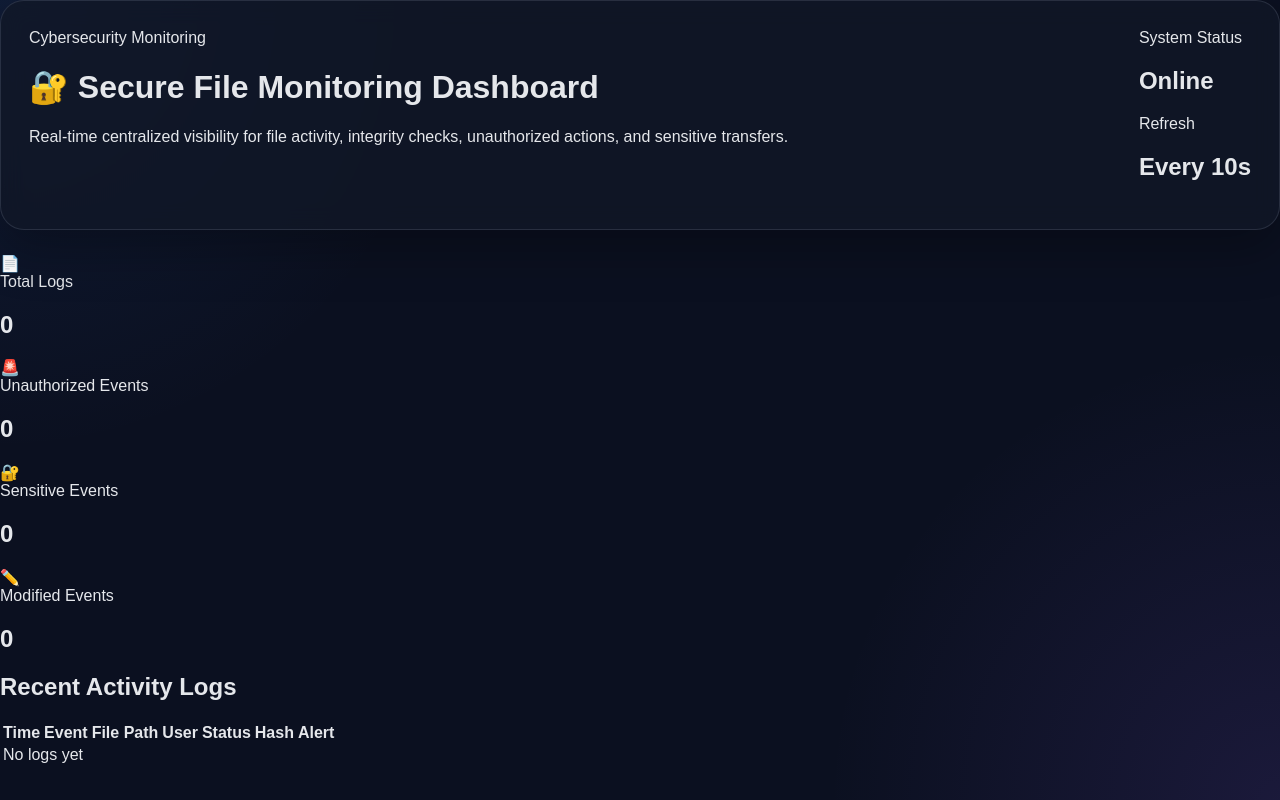
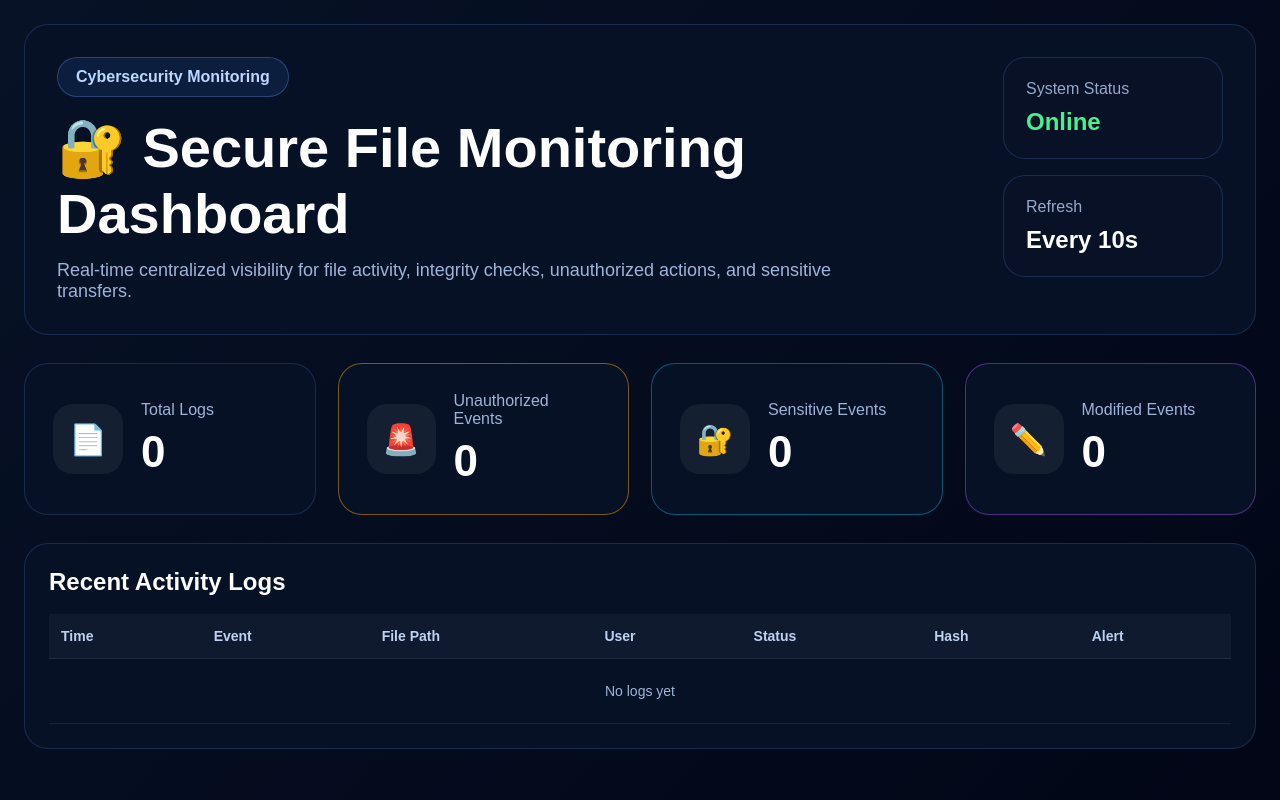
Before and after one commit to siddhantkumbhar107/Secure-file-monitor-system, a Flask app: page / in a window 1280 px wide. Run offline with Flask 3, Linux system fonts and the light colour scheme.

Commit message:
Update style.css

```diff
--- a/server/static/style.css
+++ b/server/static/style.css
@@ -1,393 +1,196 @@
 * {
+  margin: 0;
+  padding: 0;
   box-sizing: border-box;
-}
-
-:root {
-    --bg: #0b1020;
-    --panel: rgba(17, 24, 39, 0.78);
-    --panel-2: rgba(15, 23, 42, 0.92);
-    --border: rgba(148, 163, 184, 0.18);
-    --text: #e5e7eb;
-    --muted: #94a3b8;
-    --white: #f8fafc;
-    --blue: #3b82f6;
-    --green: #16a34a;
-    --red: #dc2626;
-    --yellow: #d97706;
-    --purple: #8b5cf6;
-    --cyan: #06b6d4;
-    --shadow: 0 20px 50px rgba(0, 0, 0, 0.28);
+  font-family: Arial, sans-serif;
 }
 
 body {
-    margin: 0;
-    font-family: Arial, sans-serif;
-    background:
-        radial-gradient(circle at top left, rgba(59, 130, 246, 0.10), transparent 30%),
-        radial-gradient(circle at bottom right, rgba(139, 92, 246, 0.12), transparent 30%),
-        var(--bg);
-    color: var(--text);
+  background: linear-gradient(135deg, #071226, #020617);
+  color: #fff;
   min-height: 100vh;
-    position: relative;
-    overflow-x: hidden;
+  padding: 24px;
 }
 
-.bg-glow {
-    position: fixed;
-    width: 360px;
-    height: 360px;
-    filter: blur(80px);
-    opacity: 0.22;
-    z-index: 0;
-    pointer-events: none;
-}
-
-.glow-1 {
-    background: var(--blue);
-    top: -100px;
-    left: -80px;
-}
-
-.glow-2 {
-    background: var(--purple);
-    right: -80px;
-    bottom: -120px;
-}
-
-.page {
-    position: relative;
-    z-index: 1;
-    max-width: 1240px;
-    margin: 0 auto;
-    padding: 28px;
+.container {
+  max-width: 1400px;
+  margin: auto;
 }
 
 .hero {
   display: flex;
   justify-content: space-between;
-    gap: 24px;
-    align-items: stretch;
-    background: var(--panel);
-    backdrop-filter: blur(12px);
-    border: 1px solid var(--border);
+  gap: 20px;
+  background: rgba(7, 18, 38, 0.95);
+  border: 1px solid rgba(100, 149, 237, 0.2);
   border-radius: 24px;
-    padding: 28px;
-    box-shadow: var(--shadow);
-    margin-bottom: 24px;
+  padding: 32px;
+  margin-bottom: 28px;
 }
 
-.hero-left h1 {
-    margin: 12px 0 10px;
-    font-size: 42px;
-    line-height: 1.1;
-    color: var(--white);
+.badge {
+  display: inline-block;
+  padding: 10px 18px;
+  border-radius: 999px;
+  background: rgba(59, 130, 246, 0.12);
+  border: 1px solid rgba(96, 165, 250, 0.3);
+  color: #bcd7ff;
+  font-weight: bold;
+  margin-bottom: 18px;
 }
 
-.hero-left p {
-    margin: 0;
-    max-width: 760px;
-    color: var(--muted);
-    font-size: 16px;
-    line-height: 1.6;
+.hero h1 {
+  font-size: 56px;
+  margin-bottom: 14px;
 }
 
-.hero-badge {
-    display: inline-block;
-    padding: 8px 14px;
-    border-radius: 999px;
-    background: rgba(59, 130, 246, 0.14);
-    color: #bfdbfe;
-    border: 1px solid rgba(59, 130, 246, 0.28);
-    font-size: 13px;
-    font-weight: bold;
-    letter-spacing: 0.02em;
+.hero p {
+  color: #9fb3d9;
+  font-size: 18px;
+  max-width: 850px;
 }
 
-.hero-right {
+.status-boxes {
   display: flex;
   flex-direction: column;
-    gap: 14px;
+  gap: 16px;
   min-width: 220px;
 }
 
-.mini-card {
-    background: var(--panel-2);
-    border: 1px solid var(--border);
-    border-radius: 18px;
-    padding: 18px;
+.status-card {
+  background: rgba(10, 18, 40, 0.95);
+  border: 1px solid rgba(100, 149, 237, 0.2);
+  border-radius: 22px;
+  padding: 22px;
 }
 
-.mini-label {
+.status-card span {
+  color: #97a9c9;
   display: block;
-    color: var(--muted);
-    font-size: 13px;
-    margin-bottom: 8px;
+  margin-bottom: 10px;
 }
 
-.mini-value {
-    display: block;
-    font-size: 22px;
-    font-weight: bold;
-    color: var(--white);
+.status-card h2 {
+  font-size: 24px;
 }
 
-.mini-value.online {
-    color: #4ade80;
+.online {
+  color: #45f28c;
 }
 
-.stats {
+.cards {
   display: grid;
   grid-template-columns: repeat(4, 1fr);
-    gap: 18px;
-    margin-bottom: 24px;
+  gap: 22px;
+  margin-bottom: 28px;
 }
 
-.stat-card {
+.card {
+  background: rgba(7, 18, 38, 0.95);
+  border: 1px solid rgba(100, 149, 237, 0.2);
+  border-radius: 24px;
+  padding: 28px;
   display: flex;
   align-items: center;
-    gap: 16px;
-    background: var(--panel);
-    backdrop-filter: blur(12px);
-    border: 1px solid var(--border);
-    border-radius: 22px;
-    padding: 22px;
-    box-shadow: var(--shadow);
+  gap: 18px;
 }
 
-.stat-card.warning {
-    border-color: rgba(217, 119, 6, 0.35);
+.card.warning {
+  border-color: rgba(245, 158, 11, 0.5);
 }
 
-.stat-card.info {
-    border-color: rgba(6, 182, 212, 0.35);
+.card.info {
+  border-color: rgba(6, 182, 212, 0.45);
 }
 
-.stat-card.accent {
-    border-color: rgba(139, 92, 246, 0.35);
+.card.purple {
+  border-color: rgba(168, 85, 247, 0.45);
 }
 
-.stat-icon {
-    width: 54px;
-    height: 54px;
-    border-radius: 16px;
-    display: grid;
-    place-items: center;
-    font-size: 24px;
-    background: rgba(148, 163, 184, 0.10);
-    border: 1px solid rgba(148, 163, 184, 0.16);
+.icon {
+  width: 70px;
+  height: 70px;
+  border-radius: 20px;
+  background: rgba(255,255,255,0.06);
+  display: flex;
+  justify-content: center;
+  align-items: center;
+  font-size: 30px;
 }
 
-.stat-title {
-    color: var(--muted);
-    font-size: 14px;
+.card span {
+  color: #9fb3d9;
+  display: block;
   margin-bottom: 8px;
+  font-size: 16px;
 }
 
-.stat-value {
-    color: var(--white);
-    font-size: 32px;
-    font-weight: bold;
+.card h2 {
+  font-size: 44px;
 }
 
-.logs-section {
-    background: var(--panel);
-    backdrop-filter: blur(12px);
-    border: 1px solid var(--border);
+.table-section {
+  background: rgba(7, 18, 38, 0.95);
+  border: 1px solid rgba(100, 149, 237, 0.2);
   border-radius: 24px;
   padding: 24px;
-    box-shadow: var(--shadow);
 }
 
-.section-top {
+.table-section h2 {
   margin-bottom: 18px;
 }
 
-.section-top h2 {
-    margin: 0 0 6px;
-    color: var(--white);
-    font-size: 28px;
+.table-wrapper {
+  overflow-x: auto;
 }
 
-.section-top p {
-    margin: 0;
-    color: var(--muted);
+table {
+  width: 100%;
+  border-collapse: collapse;
+  min-width: 1100px;
 }
 
-.empty-state {
-    text-align: center;
-    padding: 60px 20px;
-    border: 1px dashed rgba(148, 163, 184, 0.22);
-    border-radius: 20px;
-    background: rgba(15, 23, 42, 0.65);
+thead {
+  background: rgba(255, 255, 255, 0.04);
 }
 
-.empty-icon {
-    font-size: 44px;
-    margin-bottom: 12px;
+th, td {
+  padding: 14px 12px;
+  text-align: left;
+  border-bottom: 1px solid rgba(255,255,255,0.08);
+  font-size: 14px;
 }
 
-.empty-state h3 {
-    margin: 0 0 8px;
-    color: var(--white);
-    font-size: 24px;
+th {
+  color: #bdd1f3;
 }
 
-.empty-state p {
-    margin: 0;
-    color: var(--muted);
+td {
+  color: #e5eefc;
 }
 
-.log-list {
-    display: flex;
-    flex-direction: column;
-    gap: 18px;
+.empty {
+  text-align: center;
+  color: #9fb3d9;
+  padding: 24px;
 }
 
-.log-card {
-    background: rgba(11, 18, 32, 0.88);
-    border: 1px solid var(--border);
-    border-radius: 20px;
-    padding: 20px;
-    transition: transform 0.18s ease, border-color 0.18s ease, box-shadow 0.18s ease;
-}
-
-.log-card:hover {
-    transform: translateY(-2px);
-    border-color: rgba(59, 130, 246, 0.34);
-    box-shadow: 0 18px 40px rgba(0, 0, 0, 0.24);
-}
-
-.log-top {
-    display: flex;
-    justify-content: space-between;
-    align-items: center;
-    gap: 16px;
-    margin-bottom: 16px;
-}
-
-.log-badges {
-    display: flex;
-    flex-wrap: wrap;
-    gap: 8px;
-}
-
-.event-badge,
-.status-badge {
-    display: inline-flex;
-    align-items: center;
-    justify-content: center;
-    padding: 8px 13px;
-    border-radius: 999px;
-    font-size: 12px;
-    font-weight: bold;
-    letter-spacing: 0.03em;
-}
-
-.event-badge {
-    background: rgba(59, 130, 246, 0.16);
-    border: 1px solid rgba(59, 130, 246, 0.34);
-    color: #bfdbfe;
-}
-
-.status-badge.success {
-    background: rgba(22, 163, 74, 0.16);
-    border: 1px solid rgba(22, 163, 74, 0.34);
-    color: #bbf7d0;
-}
-
-.status-badge.danger {
-    background: rgba(220, 38, 38, 0.16);
-    border: 1px solid rgba(220, 38, 38, 0.34);
-    color: #fecaca;
-}
-
-.status-badge.sensitive {
-    background: rgba(217, 119, 6, 0.16);
-    border: 1px solid rgba(217, 119, 6, 0.34);
-    color: #fde68a;
-}
-
-.timestamp {
-    color: var(--muted);
-    font-size: 13px;
-    white-space: nowrap;
-}
-
-.log-grid {
-    display: grid;
-    grid-template-columns: repeat(2, 1fr);
-    gap: 14px;
-}
-
-.log-item {
-    background: rgba(17, 24, 39, 0.88);
-    border: 1px solid rgba(148, 163, 184, 0.10);
-    border-radius: 16px;
-    padding: 14px;
-}
-
-.log-item.wide {
-    grid-column: 1 / -1;
-}
-
-.label {
-    display: block;
-    font-size: 12px;
-    color: var(--muted);
-    margin-bottom: 7px;
-    text-transform: uppercase;
-    letter-spacing: 0.05em;
-}
-
-.value {
-    display: block;
-    color: var(--white);
-    font-size: 14px;
-    font-weight: 500;
-    line-height: 1.5;
-}
-
-.break {
-    word-break: break-word;
-}
-
-@media (max-width: 1000px) {
-    .stats {
-        grid-template-columns: repeat(2, 1fr);
-    }
-
+@media (max-width: 1100px) {
   .hero {
     flex-direction: column;
   }
 
-    .hero-left h1 {
-        font-size: 34px;
+  .cards {
+    grid-template-columns: repeat(2, 1fr);
   }
 }
 
 @media (max-width: 700px) {
-    .page {
-        padding: 18px;
-    }
-
-    .stats {
+  .cards {
     grid-template-columns: 1fr;
   }
 
-    .log-grid {
-        grid-template-columns: 1fr;
-    }
-
-    .log-item.wide {
-        grid-column: auto;
-    }
-
-    .log-top {
-        flex-direction: column;
-        align-items: flex-start;
-    }
-
-    .hero-left h1 {
-        font-size: 28px;
+  .hero h1 {
+    font-size: 34px;
   }
 }
```
Lines whose indentation alone changed are shown as unchanged.
